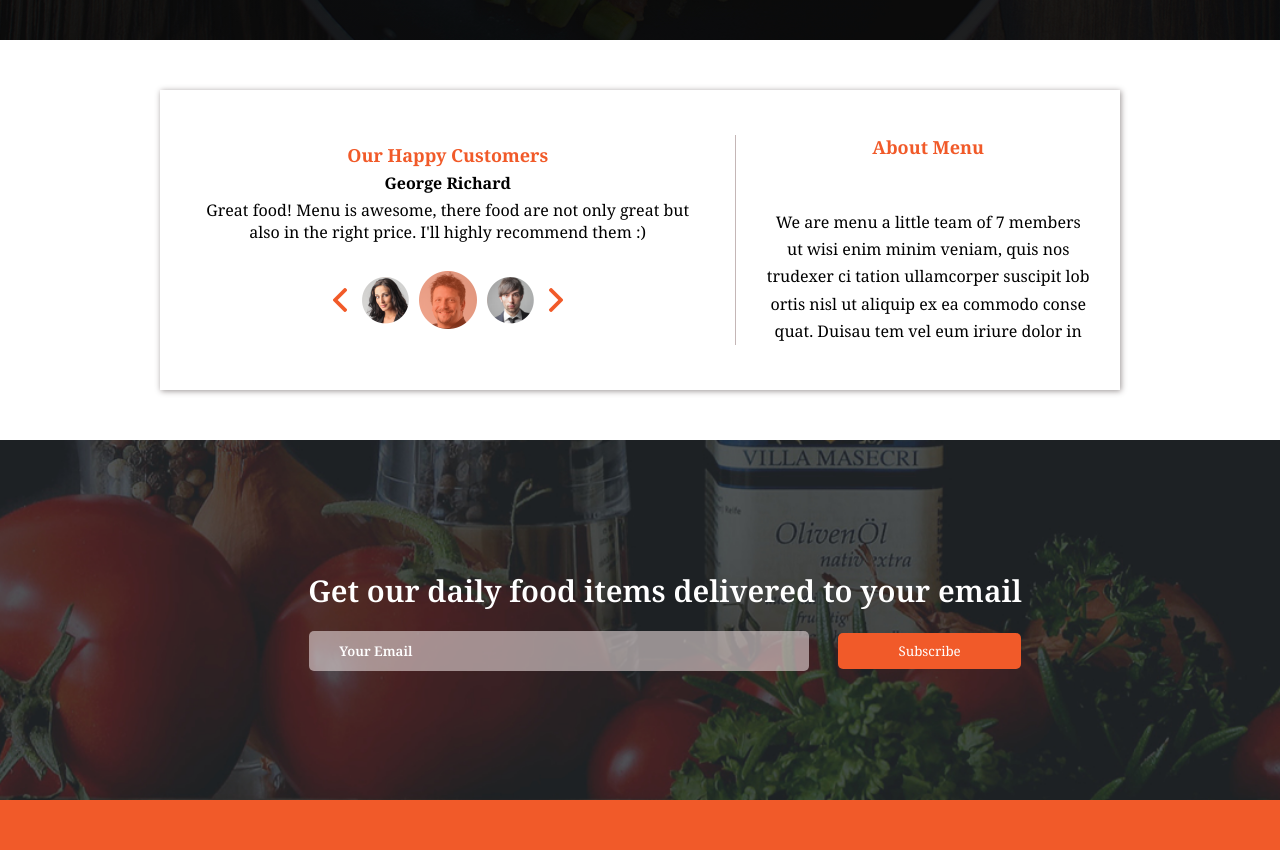
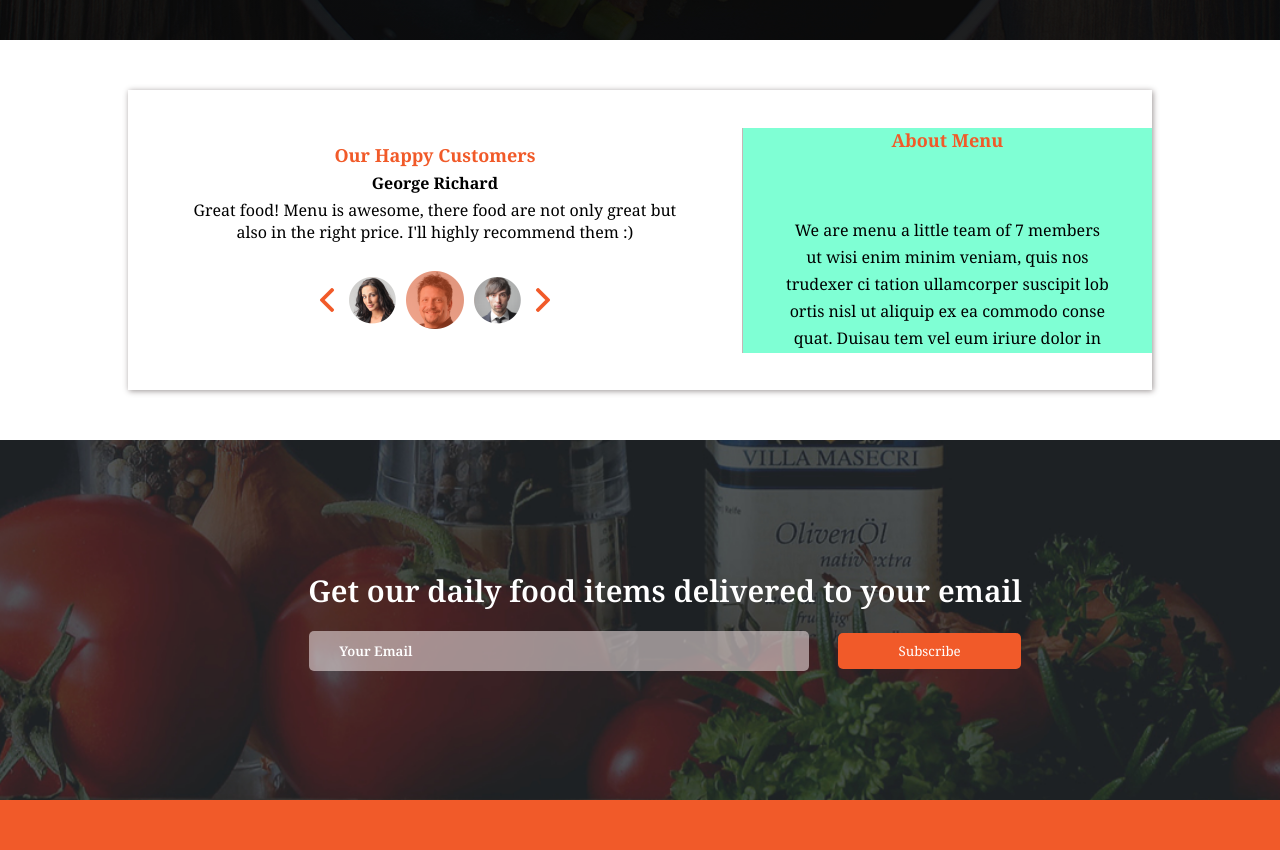
Before and after one commit to DanielMutunga/AnitasKitchen, a plain HTML site: page index.html in a window 1280 px wide. Shown: the part 2960-3810 px from the top of the page. Drawn offline with Linux system fonts and the light colour scheme.

Commit message:
Added more changes

```diff
--- a/CSS/style.css
+++ b/CSS/style.css
@@ -336,7 +336,7 @@
 }
 .sectionfive .maindiv{
     height: 75%;
-    width: 75%;
+    width: 80%;
     display: flex;
     flex-direction: row;
     align-items: center;
@@ -368,7 +368,7 @@
     margin: 5px;
 }
 .maindiv .aboutMenu{
-    height: 70%;
+    height: 75%;
     width: 40%;
     display: flex;
     flex-direction: column;
@@ -376,11 +376,12 @@
     justify-content: space-between;
     text-align: center;
     border-left: solid 1px rgb(196, 182, 182);
-    /* background-color: aquamarine; */
+    background-color: aquamarine;
 }
 .aboutMenu h1{
     color: #F15A29;
     font-size: 18px;
+    margin-bottom: 20px;
 }
 .testmony h1{
     color: #F15A29;
@@ -392,6 +393,7 @@
 }
 .aboutMenu p{
     line-height: 1.7;
+    /* font-sizeq: 15px; */
 }
 /* End of Section Five */
 
```
